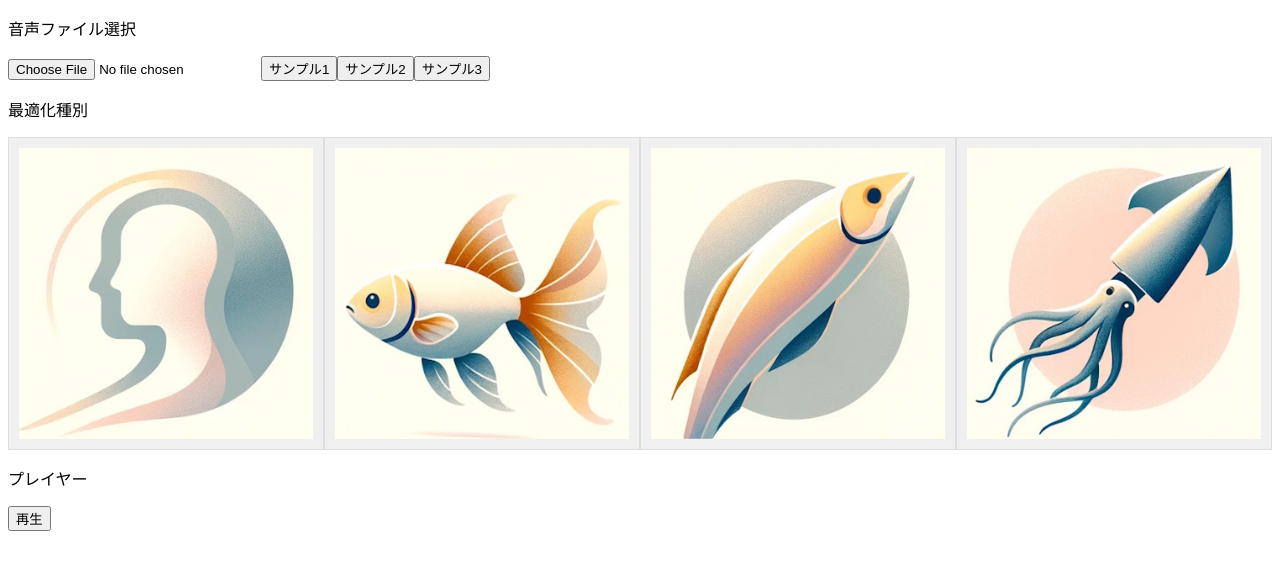
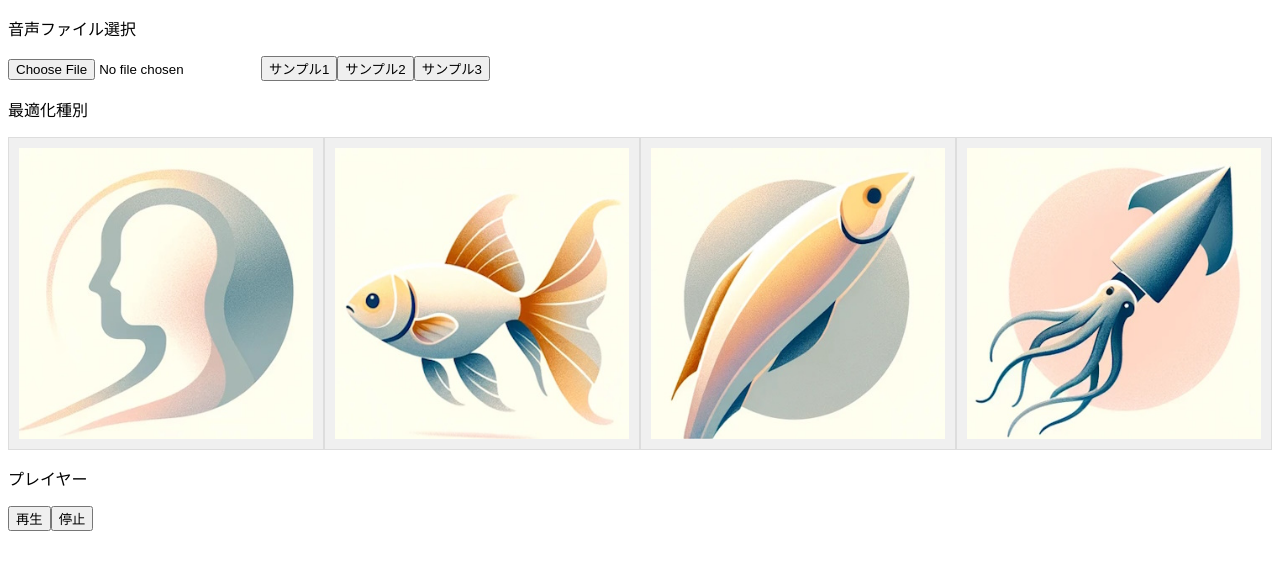
Before and after one commit to ritogk/fish-beat, a Vue app: page / in a window 1280 px wide. Shown: the top 570 px of the page. Built offline with nearby package versions, Linux system fonts and the light colour scheme.

Commit message:
停止できるようにした

```diff
--- a/src/views/Main.vue
+++ b/src/views/Main.vue
@@ -11,7 +11,8 @@ const state = reactive({
   isFilterOn: false,
   sourceNode: null as AudioBufferSourceNode | null,
   biquadFilter: null as BiquadFilterNode | null,
-  gainNode: null as GainNode | null
+  gainNode: null as GainNode | null,
+  pauseTime: 0
 })
 
 onMounted(() => {
@@ -71,9 +72,17 @@ const playAudio = () => {
   updateFilter()
 
   state.gainNode.connect(audioContext.value.destination)
-  state.sourceNode.start(0)
+  state.sourceNode.start(0, state.pauseTime)
 }
 
+const stopAudio = () => {
+  if (!audioContext.value || !audioBuffer.value) return
+  if (!state.sourceNode) return
+  state.sourceNode.stop(0)
+  state.sourceNode.disconnect()
+  state.sourceNode = null
+  state.pauseTime = audioContext.value.currentTime
+}
 const updateFilter = () => {
   if (!state.biquadFilter || !state.gainNode) return
 
@@ -118,6 +127,7 @@ const clickKingyo = () => {
   <p>プレイヤー</p>
   <div>
     <button @click="playAudio">再生</button>
+    <button @click="stopAudio">停止</button>
   </div>
 </template>
 
```
